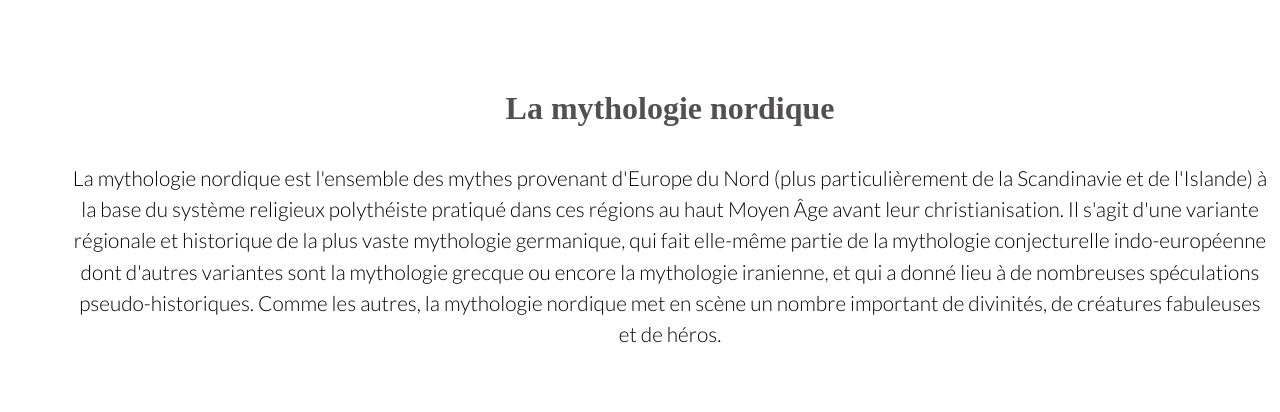
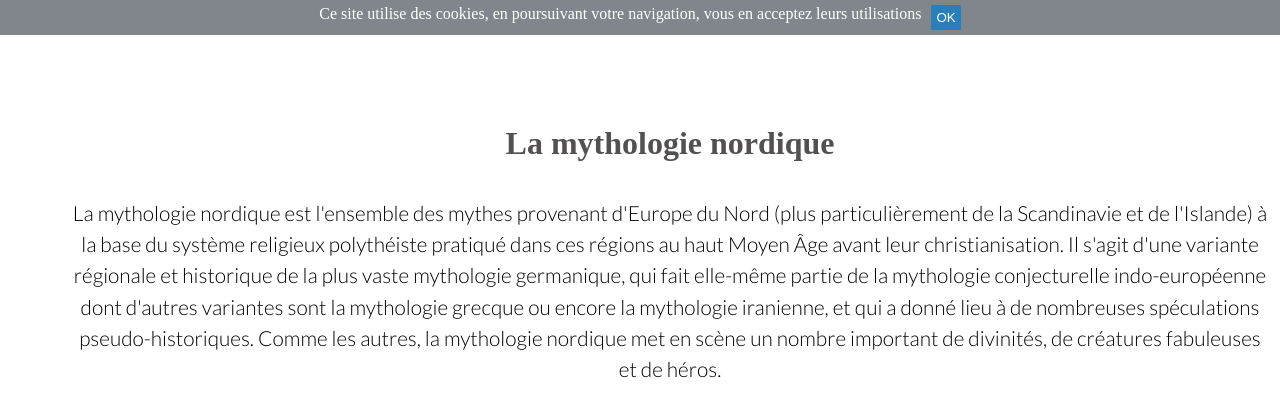
Before and after one commit to GaylorMarditsas/Final_project, a PHP site: page / in a window 1280 px wide. Shown: the part 150-562 px from the top of the page. Run offline with PHP 8.4, Linux system fonts and the light colour scheme; data comes from the database, SQL or seed files in the repository; data that the repository does not hold is empty.

Commit message:
barre de cookie

```diff
--- a/app/public/css/style.css
+++ b/app/public/css/style.css
@@ -74,6 +74,28 @@ a {
 }
 
 /* FIN HEADER */
+/* BARRE DE COOKIE */
+.cookie{
+    display: flex;
+    justify-content: center;
+    width: 100%;
+    background-color: #020f1880;
+    padding: 5px 0;
+}
+.cookie p {
+    color: white;
+}
+#hideCookie{
+    border: none;
+    margin-left: 10px;
+    background-color: #2980b9;
+    padding: 5px;
+    color: white;
+}
+#hideCookie:hover{
+    background-color: white;
+    color: #2980b9;
+}
 /* CONTENU home.php */
 .presentation {
     background-color: #fff;
--- a/app/public/js/index.js
+++ b/app/public/js/index.js
@@ -1,25 +1,23 @@
-
-
-function searchbar(){
+function searchbar() {
 
     let search = document.getElementById('search').value;
     let img = document.createElement('img');
 
-    if(search != ""){
+    if (search != "") {
 
         $.ajax({
             type: 'GET',
             url: 'index.php?action=search',
             data: 'search=' + encodeURIComponent(search),
-            success: function(data){
+            success: function (data) {
                 let result = document.getElementById("result"); // div with the future data
                 let god = JSON.parse(data);
 
-                if(data != ""){
+                if (data != "") {
                     result.innerHTML = ""; //make the div empty
                     //lien
                     let a = document.createElement('a');
-                    a.setAttribute('href','index.php?action=god&id='+ god[0]["id"]);
+                    a.setAttribute('href', 'index.php?action=god&id=' + god[0]["id"]);
                     //image
                     let src = document.createAttribute("src");
                     src.value = god[0]["image"];
@@ -33,7 +31,7 @@ function searchbar(){
                     let h2 = document.createElement('h2');
                     h2.setAttribute('class', 'name'); // add class to the h2
                     let name = document.createTextNode(god[0]["name"]);
-                    h2.appendChild(name);// add the name to the h2
+                    h2.appendChild(name); // add the name to the h2
                     a.appendChild(h2);
                     div.appendChild(a);
                     // description of the god
@@ -49,8 +47,10 @@ function searchbar(){
 
 const CONTACT = document.forms['contact'];
 
-if(CONTACT){
+if (CONTACT) {
     //slack
+    console.log(creds.key)
+
     function slackMsg() {
         let name = $("#name").val();
         let email = $("#email").val();
@@ -65,7 +65,7 @@ function slackMsg() {
                 "channel": "bot",
                 "text": "Nom : " + name + '\n' + "Mail : " + email + '\n' +
                     "Message : " + message,
-                    "token": process.env.API_KEY
+                "token": creds.token
             },
             dataType: 'text',
         }).done(function (response) {
@@ -83,7 +83,7 @@ const EMAILVALID = /^(([^<>()[\]\\.,;:\s@\"]+(\.[^<>()[\]\\.,;:\s@\"]+)*)|(\".+\
     const NAMEVALID = /^([a-zA-ZéèîïÉÈÎÏ][a-zéèêàçîï]{2,})+([-'\s][a-zA-ZéèîïÉÈÎÏ][a-zéèêàçîï]{2,})?$/;
 
 
-document.forms['contact'].addEventListener('submit', function (e){
+    document.forms['contact'].addEventListener('submit', function (e) {
 
         let email = document.getElementById('email').value;
         let name = document.getElementById('name').value;
@@ -92,18 +92,18 @@ document.forms['contact'].addEventListener('submit', function (e){
         let erreur;
         let msgError = document.getElementById('erreur');
 
-        if(EMAILVALID.test(email) === false){
+        if (EMAILVALID.test(email) === false) {
             erreur = "Entrez une adresse email valide !";
             e.preventDefault();
         }
-        if(NAMEVALID.test(name) === false){
+        if (NAMEVALID.test(name) === false) {
             erreur = "Entrez un nom valide !";
             e.preventDefault();
 
         }
-        if(erreur){
+        if (erreur) {
             msgError.innerHTML = "<span>" + erreur + "</span>";
-        }else{
+        } else {
             msgError.innerHTML = "";
             alert("Votre message à été envoyé !")
             slackMsg();
@@ -114,33 +114,33 @@ document.forms['contact'].addEventListener('submit', function (e){
 
 let godCreate = document.forms['create-god'];
 
-if(godCreate){
-    godCreate.addEventListener('submit', function (e){
+if (godCreate) {
+    godCreate.addEventListener('submit', function (e) {
 
         let msgError = document.getElementById('erreur');
         let erreur;
 
-        let ext = ['jpg','jpeg','png'];
+        let ext = ['jpg', 'jpeg', 'png'];
         let image = this['image'].value;
         image = image.split('.');
 
 
-            if(ext.includes(image.pop()) != true){
+        if (ext.includes(image.pop()) != true) {
             erreur = "Le format de votre image n'est pas pris en charge";
             console.log(ext.includes(image.pop()))
         }
 
         //champs vide
-        for(let i = 0 ;i < this.length; i++){
-            if(this[i].value == ""){
+        for (let i = 0; i < this.length; i++) {
+            if (this[i].value == "") {
                 erreur = "Tous les champs sont obligatoire";
             }
         }
 
-        if(erreur){
+        if (erreur) {
             msgError.innerHTML = "<span>" + erreur + "</span>";
             e.preventDefault();
-        }else{
+        } else {
             msgError.innerHTML = "";
         }
 
@@ -148,30 +148,30 @@ if(godCreate){
 }
 let godUpdate = document.forms['update-god'];
 
-if(godUpdate){
-    godUpdate.addEventListener('submit', function (e){
+if (godUpdate) {
+    godUpdate.addEventListener('submit', function (e) {
 
         let msgError = document.getElementById('erreur');
         let erreur;
 
-        let ext = ['jpg','jpeg','png'];
+        let ext = ['jpg', 'jpeg', 'png'];
         let image = this['image'].value;
         image = image.split('.');
 
 
-            if(this['image'].value != "" && ext.includes(image.pop()) != true){
+        if (this['image'].value != "" && ext.includes(image.pop()) != true) {
             erreur = "Le format de votre image n'est pas pris en charge";
         }
 
         //champs vide
-        if(this['name'].value,this['description'].value,this['content'].value == ""){
+        if (this['name'].value, this['description'].value, this['content'].value == "") {
             erreur = 'Les champs "Nom" , "Description" et "Contenu" sont requis !';
         }
 
-        if(erreur){
+        if (erreur) {
             msgError.innerHTML = "<span>" + erreur + "</span>";
             e.preventDefault();
-        }else{
+        } else {
             msgError.innerHTML = "";
         }
 
@@ -179,31 +179,52 @@ if(godUpdate){
 }
 let galleryCreate = document.forms['create-gallery'];
 
-if(galleryCreate){
-    galleryCreate.addEventListener('submit', function (e){
+if (galleryCreate) {
+    galleryCreate.addEventListener('submit', function (e) {
 
         let msgError = document.getElementById('erreur');
         let erreur;
 
-        let ext = ['jpg','jpeg','png'];
+        let ext = ['jpg', 'jpeg', 'png'];
         let image = this['image'].value;
         image = image.split('.');
 
-        if(image == ""){
+        if (image == "") {
             erreur = "Veuillez séléctionner une image !"
-        }
-        else if(ext.includes(image.pop()) != true){
+        } else if (ext.includes(image.pop()) != true) {
             erreur = "Le format de votre image n'est pas pris en charge";
         }
 
 
 
-        if(erreur){
+        if (erreur) {
             msgError.innerHTML = "<span>" + erreur + "</span>";
             e.preventDefault();
-        }else{
+        } else {
             msgError.innerHTML = "";
         }
 
     })
 }
+
+// cookies
+
+Window.onload = cookie()
+//execution de la function cookie au chargement de la page
+function cookie() {
+
+    let cookiebar = document.querySelector(".cookie");
+    let hideCookie = document.getElementById('hideCookie');
+
+    //écouteur sur le bouton
+    hideCookie.addEventListener('click', function () {
+        cookiebar.style.display = 'none';
+        //ajout de la valeur dans localStorage
+        localStorage.setItem("AcceptCookie", true)
+    });
+
+    //verification que la valeur est bien présente dans localStorage
+    if (localStorage.getItem("AcceptCookie")) {
+        cookiebar.style.display = 'none';
+    }
+}
--- a/app/views/front/layout/header.php
+++ b/app/views/front/layout/header.php
@@ -123,5 +123,8 @@
         </div>
     </nav>
 </header>
-
 <body>
+<div class="cookie">
+<p>Ce site utilise des cookies, en poursuivant votre navigation, vous en acceptez leurs utilisations</p>
+<button id="hideCookie">OK</button>
+</div>
```
Also changed, not shown: app/views/404.php (added, +7 -0 lines), package.json (+6 -5 lines), package-lock.json. Lines whose indentation alone changed are shown as unchanged.
